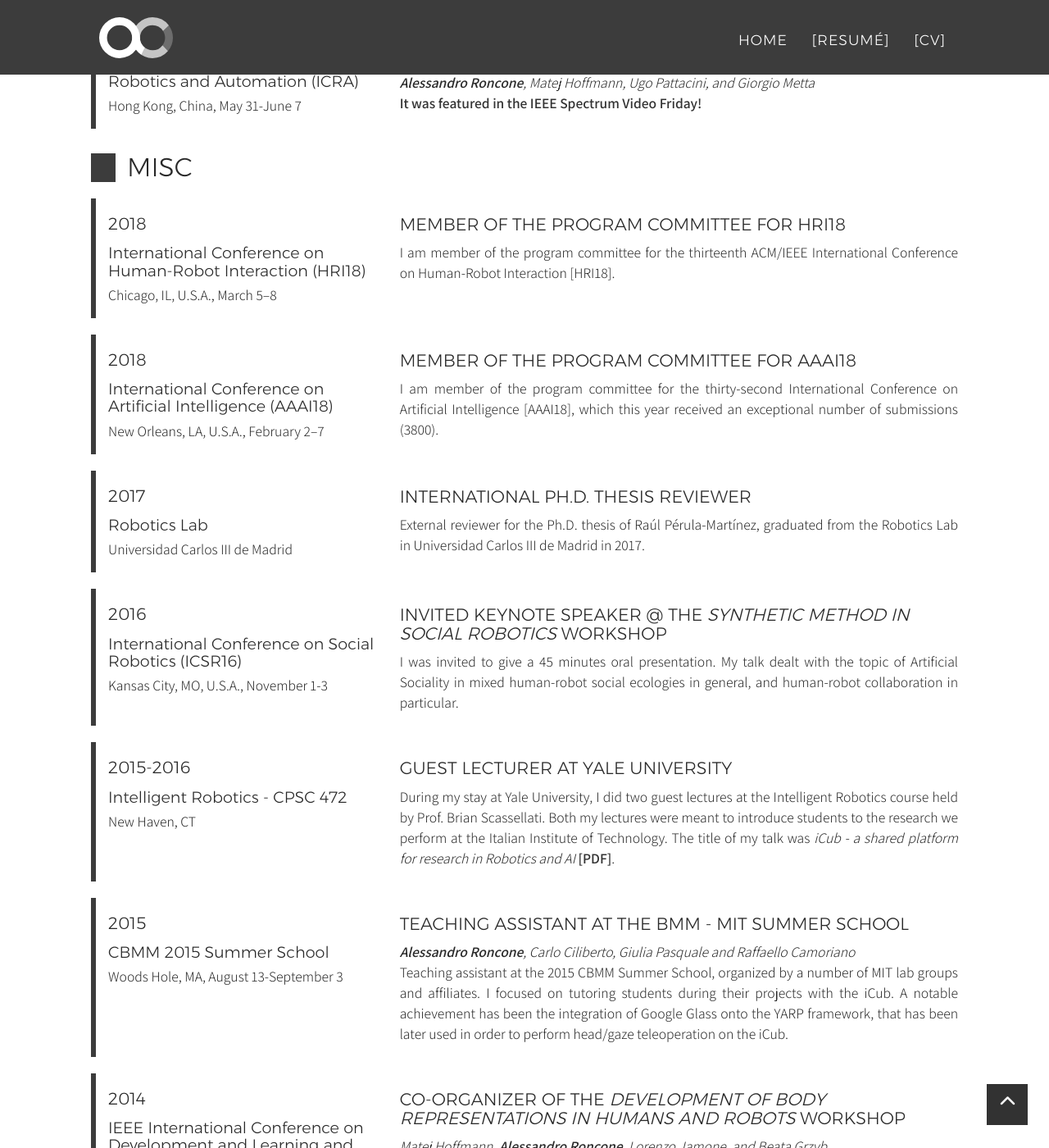
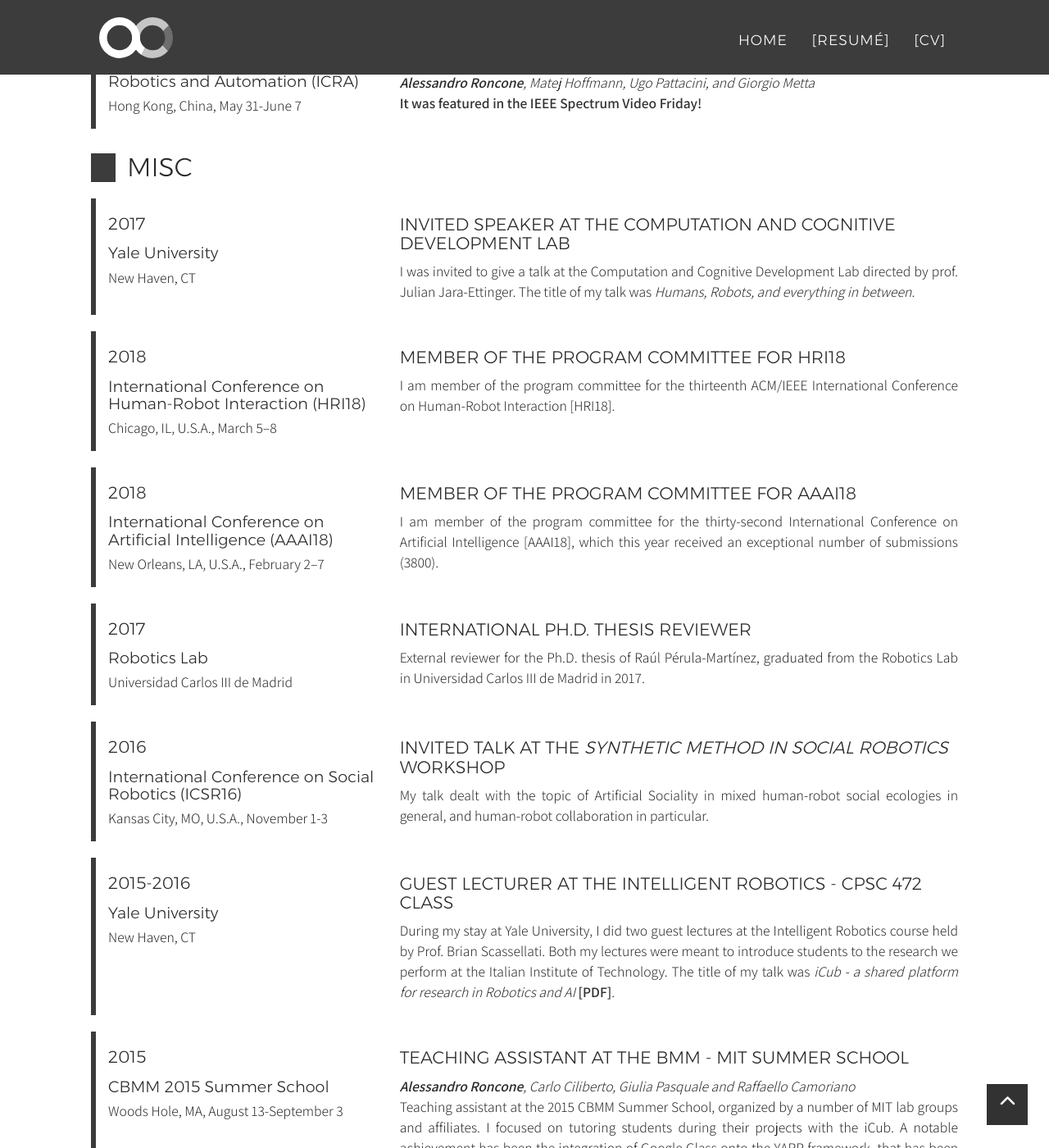
Before and after one commit to alecive/alecive.github.io, a Jekyll site: the page built from _posts/cv/2017-02-08-CV-AlessandroRoncone.md, in a window 1280 px wide and 1400 px high, scrolled down 5352 px. Shown: the whole window at 82% size. Built offline with Jekyll 4.4.1, drawn with Linux system fonts in a browser that asks for light colours; nearby versions of some CDN libraries; some web fonts are replaced.

Commit message:
[misc] Added latest talk

```diff
--- a/_data/cv-misc.yml
+++ b/_data/cv-misc.yml
@@ -1,3 +1,8 @@
+ - title: Invited speaker at the Computation and Cognitive Development Lab
+   year: 2017
+   venue: Yale University
+   where: New Haven, CT
+   description: I was invited to give a talk at the Computation and Cognitive Development Lab directed by prof. Julian Jara-Ettinger. The title of my talk was <i>Humans, Robots, and everything in between</i>.
  - title: Member of the Program Committee for HRI18
    year: 2018
    venue: International Conference on Human-Robot Interaction (HRI18)
@@ -13,14 +18,14 @@
    venue: Robotics Lab
    where: Universidad Carlos III de Madrid
    description: "External reviewer for the Ph.D. thesis of Raúl Pérula-Martínez, graduated from the Robotics Lab in Universidad Carlos III de Madrid in 2017."
- - title: Invited Keynote Speaker @ the <i>Synthetic Method in Social Robotics</i> workshop
+ - title: Invited talk at the <i>Synthetic Method in Social Robotics</i> workshop
    year: 2016
    venue: International Conference on Social Robotics (ICSR16)
    where: Kansas City, MO, U.S.A., November 1-3
-   description: I was invited to give a 45 minutes oral presentation. My talk dealt with the topic of Artificial Sociality in mixed human-robot social ecologies in general, and human-robot collaboration in particular.
- - title: Guest Lecturer at Yale University
+   description: My talk dealt with the topic of Artificial Sociality in mixed human-robot social ecologies in general, and human-robot collaboration in particular.
+ - title: Guest Lecturer at the Intelligent Robotics - CPSC 472 class
    year: 2015-2016
-   venue: Intelligent Robotics - CPSC 472
+   venue: Yale University
    where: New Haven, CT
    description: During my stay at Yale University, I did two guest lectures at the Intelligent Robotics course held by Prof. Brian Scassellati. Both my lectures were meant to introduce students to the research we perform at the Italian Institute of Technology. The title of my talk was <i>iCub - a shared platform for research in Robotics and AI</i> <a href="/slides/[Roncone 2016] iCub - a shared platform for research in Robotics and AI.pdf" target="_blank">[PDF]</a>.
  - title: Teaching Assistant at the BMM - MIT Summer School
```
